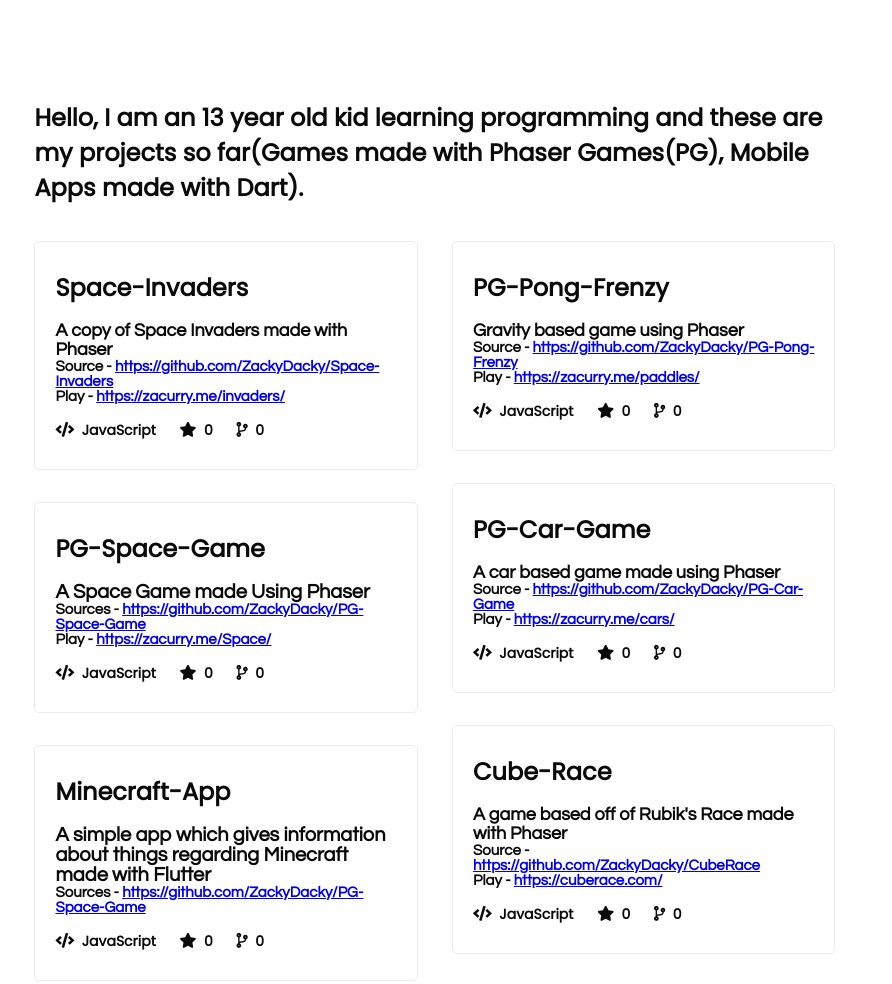
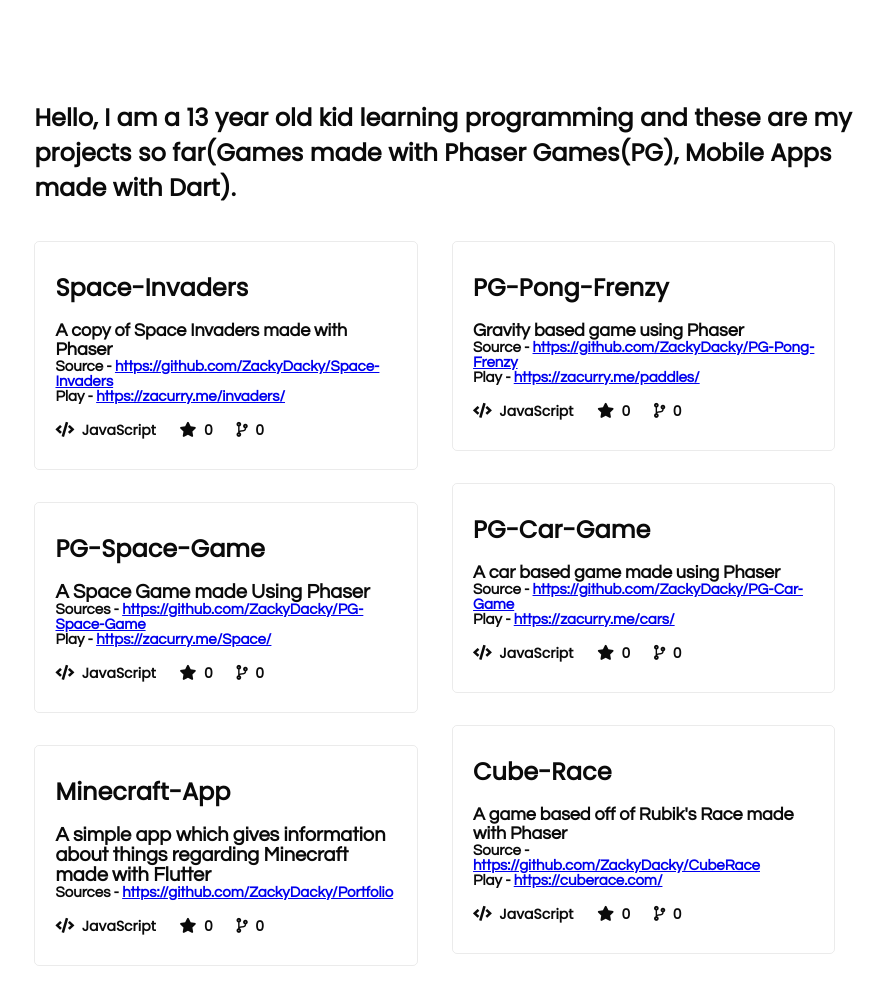
Before and after one commit to FielZachary/Portfolio, a website: page index.html in a window 1280 px wide. Shown: the top 984 px of the page, 388-1280 px from the left. Drawn offline with nearby package versions, Linux system fonts and the light colour scheme.

Commit message:
Fixed wrong git link and wrong grammar

```diff
--- a/index.html
+++ b/index.html
@@ -25,7 +25,7 @@
     </div>
     <div id="display">
         <div id="work">
-            <h2>Hello, I am an 13 year old kid learning programming and these are my projects so far(Games made with Phaser Games(PG), Mobile Apps made with Dart).</h2>
+            <h2>Hello, I am a 13 year old kid learning programming and these are my projects so far(Games made with Phaser Games(PG), Mobile Apps made with Dart).</h2>
             <div class="projects" id="work_section">
                         <!-- <a href="https://github.com/ZackyDacky/Space-Invaders" target="_blank"> -->
                         <section>
@@ -67,7 +67,7 @@
                             <div class="about_section">
 
                             <span style="display:block;font-size:20px">A simple app which gives information about things regarding Minecraft made with Flutter</span>
-                            <span style="display:block;font-size:15px;">Sources - <a href="https://github.com/ZackyDacky/PG-Space-Game">https://github.com/ZackyDacky/PG-Space-Game</a></span>
+                            <span style="display:block;font-size:15px;">Sources - <a href="https://github.com/ZackyDacky/Portfolio">https://github.com/ZackyDacky/Portfolio</a></span>
 
 
                             </div>
```
